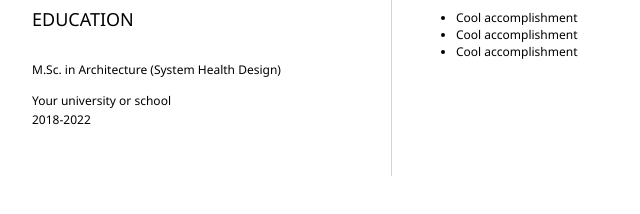
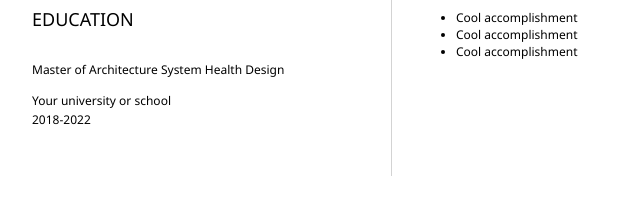
Before and after one commit to Dextain/resume_html, a plain HTML site: page index.html in a window 1280 px wide. Shown: the part 460-674 px from the top of the page, 152-792 px from the left. Drawn offline with Linux system fonts and the light colour scheme.

Commit message:
Update index.html

```diff
--- a/index.html
+++ b/index.html
@@ -39,7 +39,7 @@
 				<section>
 					<h2>EDUCATION</h2>
 					<!-- your education -->
-                    <h3>M.Sc. in Architecture (System Health Design)</h3>
+                    <h3>Master of Architecture System Health Design</h3>
                     <p>
                         Your university or school
                     </p>
```
